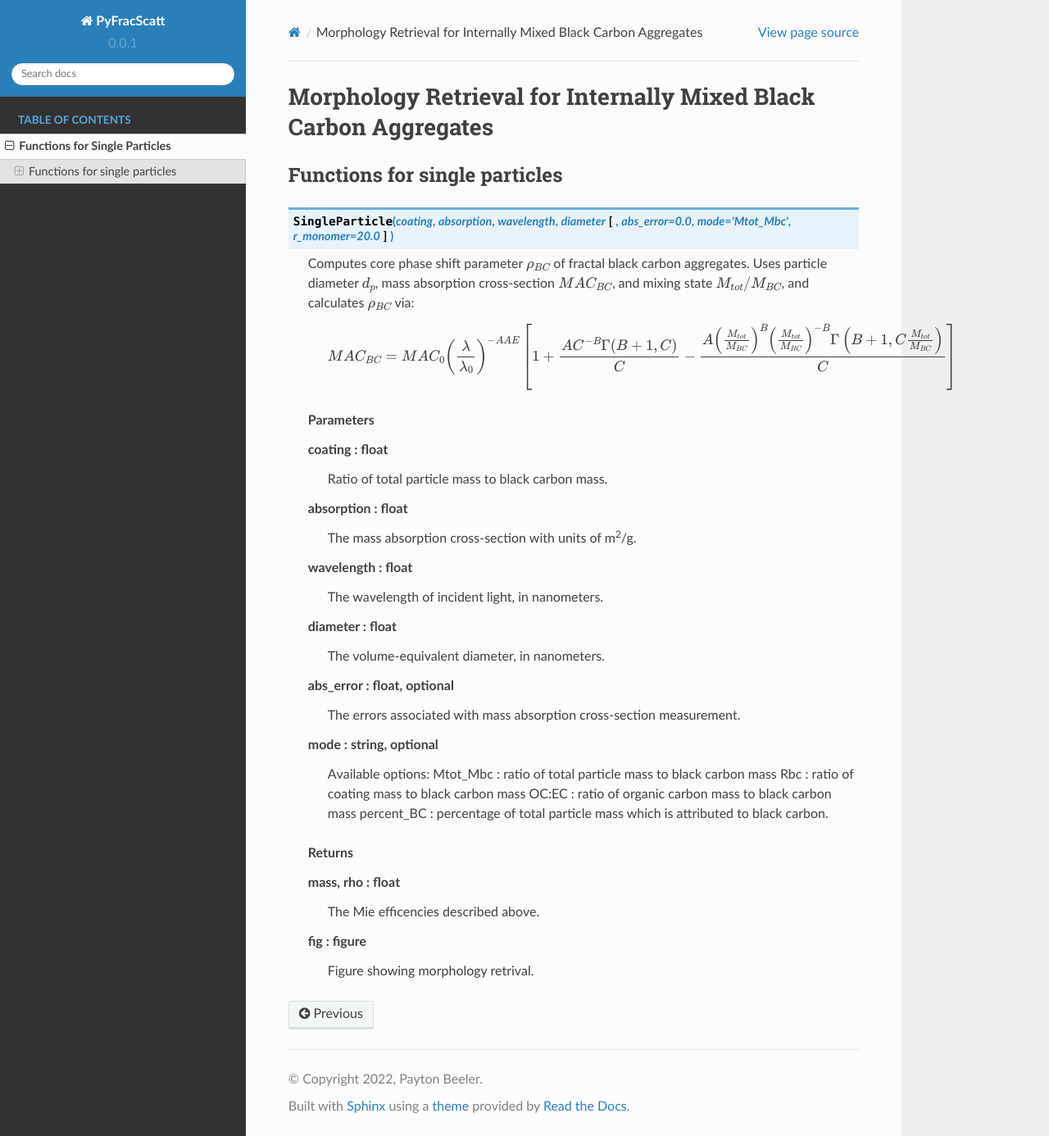
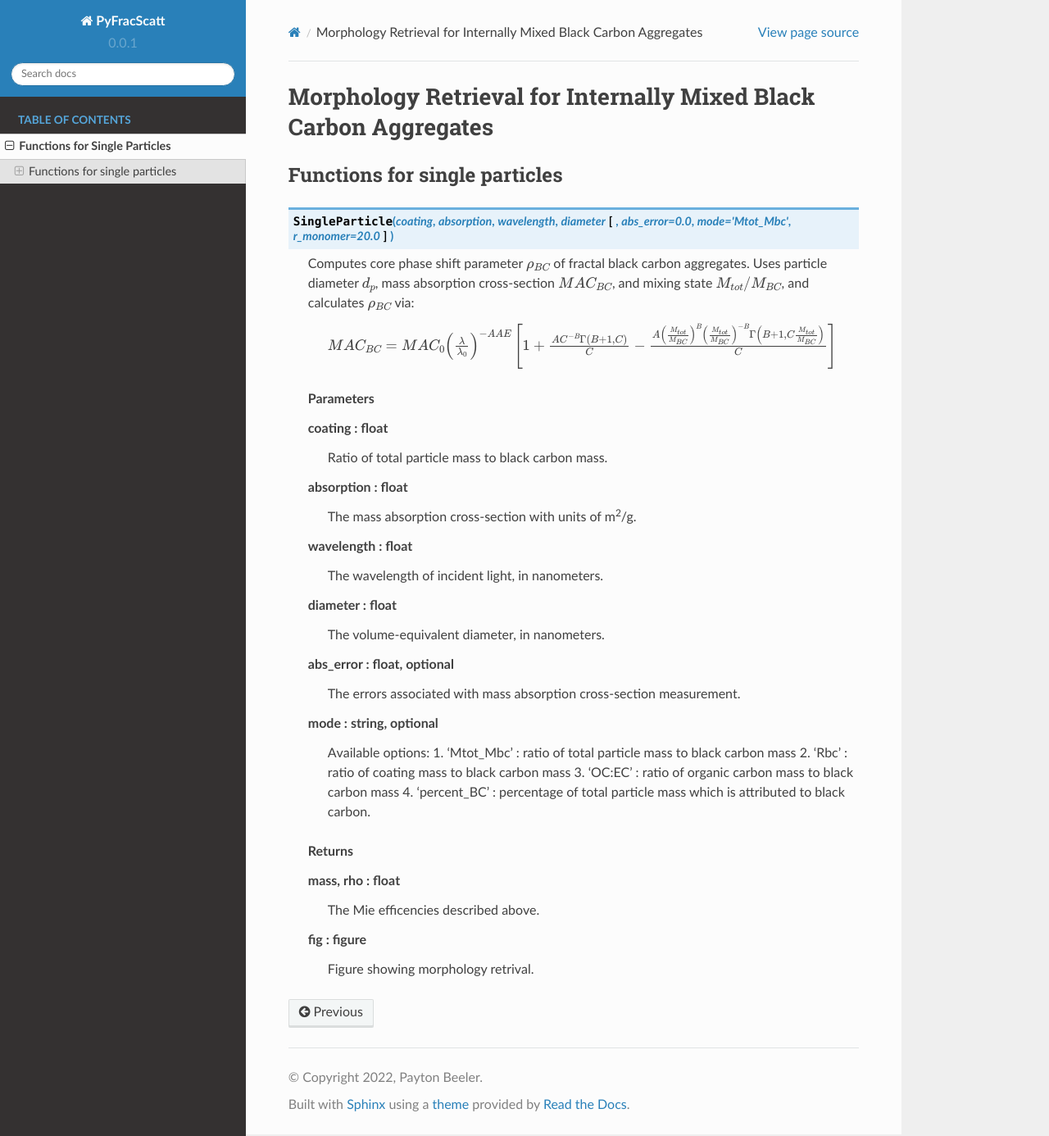
Before and after one commit to beelerpayton/FracScatt, a Sphinx documentation site: the page built from docs/source/functions.rst, in a window 1280 px wide and 1386 px high. Shown: the whole window at 82% size. Built offline with Sphinx 7.4.7 and the Read the Docs theme 2.0.0, drawn with Linux system fonts in a browser that asks for light colours; pages that are not in the unit, such as notebooks, are missing from menus.

Commit message:
Update functions.rst

```diff
--- a/docs/source/functions.rst
+++ b/docs/source/functions.rst
@@ -8,7 +8,7 @@ Functions for single particles
 
    Computes core phase shift parameter :math:`{\rho_{BC}}` of fractal black carbon aggregates. Uses particle diameter :math:`{d_p}`, mass absorption cross-section :math:`{MAC_{BC}}`, and mixing state :math:`{M_{tot}/M_{BC}}`, and calculates :math:`{\rho_{BC}}` via:
 
-	:math:`{\displaystyle MAC_{BC}=MAC_0\left (\frac{\lambda}{\lambda_0} \right)^{-AAE}\left[1+\frac{AC^{-B}\Gamma(B+1,C)}{C}-\frac{A\left(\frac{M_{tot}}{M_{BC}}\right)^{B}\left(\frac{M_{tot}}{M_{BC}}\right)^{-B}\Gamma\left(B+1,C\frac{M_{tot}}{M_{BC}}\right)}{C}\right]}`
+	:math:`{MAC_{BC}=MAC_0\left (\frac{\lambda}{\lambda_0} \right)^{-AAE}\left[1+\frac{AC^{-B}\Gamma(B+1,C)}{C}-\frac{A\left(\frac{M_{tot}}{M_{BC}}\right)^{B}\left(\frac{M_{tot}}{M_{BC}}\right)^{-B}\Gamma\left(B+1,C\frac{M_{tot}}{M_{BC}}\right)}{C}\right]}`
 
 
    **Parameters**
@@ -26,10 +26,10 @@ Functions for single particles
 	The errors associated with mass absorption cross-section measurement.
    mode : string, optional
 	Available options:
-	Mtot_Mbc : ratio of total particle mass to black carbon mass
-	Rbc : ratio of coating mass to black carbon mass
-	OC:EC : ratio of organic carbon mass to black carbon mass
-	percent_BC : percentage of total particle mass which is attributed to black carbon.
+	1. 'Mtot_Mbc' : ratio of total particle mass to black carbon mass
+	2. 'Rbc' : ratio of coating mass to black carbon mass
+	3. 'OC:EC' : ratio of organic carbon mass to black carbon mass
+	4. 'percent_BC' : percentage of total particle mass which is attributed to black carbon.
 
 
    **Returns**
```
